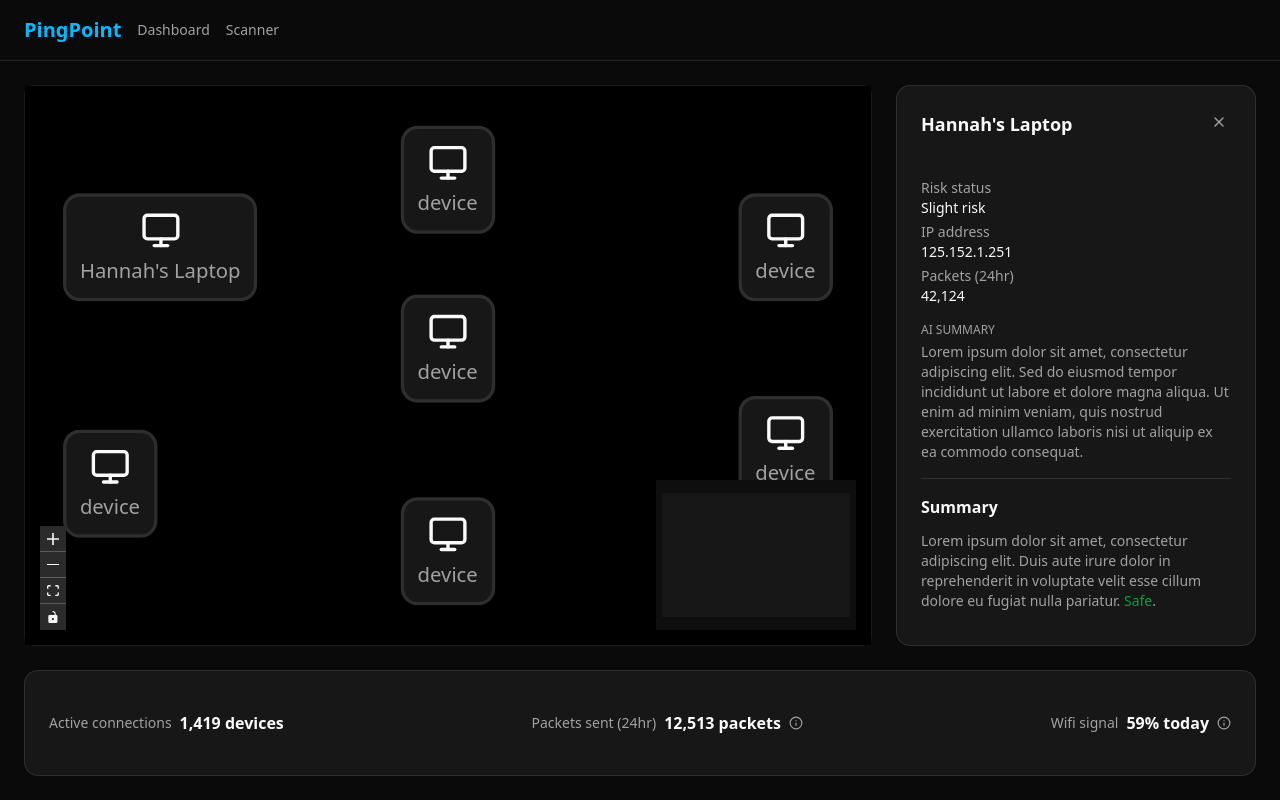
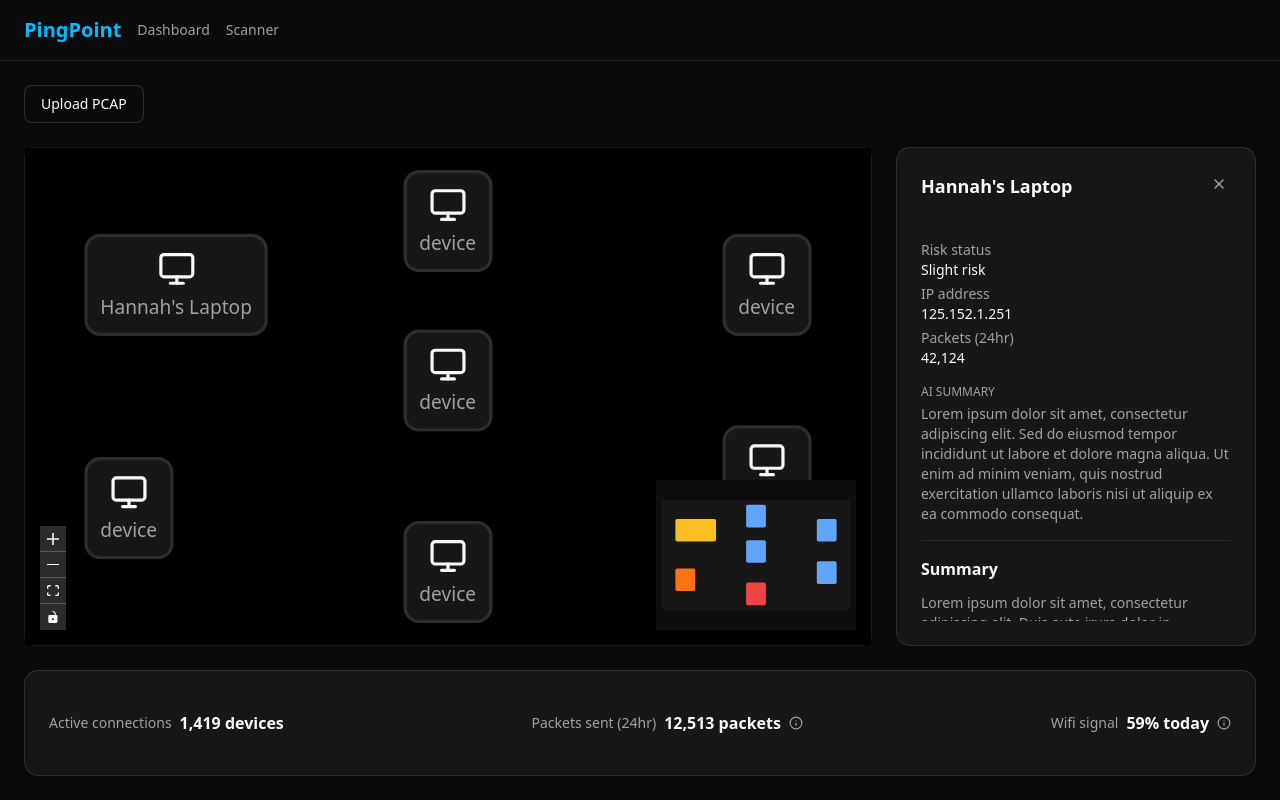
Before and after one commit to zack-white/jumbohack2026, a Next.js app in the folder frontend/: page /dashboard in a window 1280 px wide. Built offline with nearby package versions, Linux system fonts and the light colour scheme.

Commit message:
upload PCAP

```diff
--- a/frontend/components/dashboard/NetworkGraph.tsx
+++ b/frontend/components/dashboard/NetworkGraph.tsx
@@ -78,6 +78,8 @@ const defaultEdges: Edge[] = [
   { id: "e5-6", source: "5", target: "6" },
 ];
 
+export { defaultNodes, defaultEdges };
+
 export default function NetworkGraph({
   nodes = defaultNodes,
   edges = defaultEdges,
@@ -95,6 +97,8 @@ export default function NetworkGraph({
         edges={edges}
         onNodesChange={onNodesChange ?? (() => {})}
         onEdgesChange={onEdgesChange ?? (() => {})}
+        nodesDraggable
+        nodesConnectable={false}
         onConnect={onConnect}
         onNodeClick={(_, node) => onNodeSelect?.(node)}
         onPaneClick={() => onNodeSelect?.(null)}
--- a/frontend/components/dashboard/PingPointDashboard.tsx
+++ b/frontend/components/dashboard/PingPointDashboard.tsx
@@ -1,24 +1,121 @@
 "use client";
 
-import { useState } from "react";
-import NetworkGraph from "./NetworkGraph";
+import { useCallback, useRef } from "react";
+import { useNodesState, useEdgesState } from "@xyflow/react";
+import type { Node, Edge } from "@xyflow/react";
+import NetworkGraph, {
+  defaultNodes,
+  defaultEdges,
+  type NetworkNodeData,
+} from "./NetworkGraph";
 import DevicePanel from "./DevicePanel";
 import MetricsBar from "./MetricsBar";
-import type { Node } from "@xyflow/react";
-import type { NetworkNodeData } from "./NetworkGraph";
+import { parsePcap } from "@/lib/pcapParser";
+
+const NODE_SPACING = 180;
+const COLS = 6;
+
+function pcapToNodesAndEdges(
+  hosts: { ip: string; hostname?: string; packetCount: number }[],
+  connections: { srcIp: string; dstIp: string; packetCount: number }[]
+): { nodes: Node<NetworkNodeData>[]; edges: Edge[] } {
+  const ipToId = new Map<string, string>();
+  hosts.forEach((h, i) => ipToId.set(h.ip, h.ip));
+
+  const nodes: Node<NetworkNodeData>[] = hosts.map((h, i) => {
+    const row = Math.floor(i / COLS);
+    const col = i % COLS;
+    const x = 100 + col * NODE_SPACING;
+    const y = 80 + row * NODE_SPACING;
+    return {
+      id: h.ip,
+      type: "device",
+      position: { x, y },
+      data: {
+        label: h.hostname ?? h.ip,
+        ip: h.ip,
+        risk: "none" as const,
+      },
+    };
+  });
+
+  const seen = new Set<string>();
+  const edges: Edge[] = [];
+  for (const c of connections) {
+    if (!ipToId.has(c.srcIp) || !ipToId.has(c.dstIp)) continue;
+    const key = c.srcIp < c.dstIp ? `${c.srcIp}-${c.dstIp}` : `${c.dstIp}-${c.srcIp}`;
+    if (seen.has(key)) continue;
+    seen.add(key);
+    edges.push({
+      id: `e-${key}`,
+      source: c.srcIp,
+      target: c.dstIp,
+    });
+  }
+
+  return { nodes, edges };
+}
 
 export function PingPointDashboard() {
-  // Ready for websocket: update nodes/edges here when PCAP stream arrives
-  const [nodes, setNodes] = useState<Node<NetworkNodeData>[] | undefined>();
-  const [selectedNode, setSelectedNode] = useState<Node<NetworkNodeData> | null>(null);
+  const [nodes, setNodes, onNodesChange] = useNodesState<Node<NetworkNodeData>>(defaultNodes);
+  const [edges, setEdges, onEdgesChange] = useEdgesState(defaultEdges);
+  const fileInputRef = useRef<HTMLInputElement>(null);
+
+  const handlePcapUpload = useCallback(
+    (e: React.ChangeEvent<HTMLInputElement>) => {
+      const file = e.target.files?.[0];
+      if (!file) return;
+      const reader = new FileReader();
+      reader.onload = () => {
+        try {
+          const buffer = reader.result as ArrayBuffer;
+          const { hosts, connections } = parsePcap(buffer);
+          if (hosts.length === 0) {
+            return;
+          }
+          const { nodes: newNodes, edges: newEdges } = pcapToNodesAndEdges(
+            hosts,
+            connections
+          );
+          setNodes(newNodes);
+          setEdges(newEdges);
+        } catch {
+          // ignore parse errors
+        }
+      };
+      reader.readAsArrayBuffer(file);
+      e.target.value = "";
+    },
+    [setNodes, setEdges]
+  );
 
   return (
     <div className="flex min-h-0 flex-1 flex-col gap-6 overflow-hidden">
+      <div className="flex items-center gap-4">
+        <input
+          ref={fileInputRef}
+          type="file"
+          accept=".pcap,.cap,application/vnd.tcpdump.pcap"
+          onChange={handlePcapUpload}
+          className="hidden"
+          aria-label="Upload PCAP"
+        />
+        <button
+          type="button"
+          onClick={() => fileInputRef.current?.click()}
+          className="rounded-md border border-input bg-background px-4 py-2 text-sm font-medium hover:bg-accent"
+        >
+          Upload PCAP
+        </button>
+      </div>
+
       <div className="grid min-h-0 flex-1 grid-cols-1 gap-6 lg:grid-cols-[1fr_360px]">
         <div className="flex min-h-0 flex-col">
           <NetworkGraph
             nodes={nodes}
-            onNodeSelect={setSelectedNode}
+            edges={edges}
+            onNodesChange={onNodesChange as (changes: unknown[]) => void}
+            onEdgesChange={onEdgesChange}
             className="min-h-0 flex-1"
           />
         </div>
@@ -27,7 +124,7 @@ export function PingPointDashboard() {
         </aside>
       </div>
 
-      <MetricsBar className="shrink-0" />
+      <MetricsBar />
     </div>
   );
 }
--- /dev/null
+++ b/frontend/lib/pcapParser.ts
@@ -0,0 +1,204 @@
+/**
+ * Minimal PCAP parser for browser: extracts IPv4 hosts, packet stats,
+ * hostnames from DHCP, and connections (src<->dst pairs).
+ * Supports standard PCAP (link-type Ethernet) only.
+ */
+
+const PCAP_GLOBAL_HEADER_SIZE = 24;
+const PCAP_PACKET_HEADER_SIZE = 16;
+const ETHERNET_HEADER_SIZE = 14;
+const ETHERTYPE_IPV4 = 0x0800;
+const IP_HEADER_MIN_SIZE = 20;
+const IP_SRC_OFFSET = 12;
+const IP_DST_OFFSET = 16;
+const IP_PROTOCOL_OFFSET = 9;
+const PROTO_UDP = 17;
+const UDP_HEADER_SIZE = 8;
+const DHCP_BOOTPS_PORT = 67;
+const DHCP_OPTIONS_START = 236;
+const DHCP_OPTION_HOSTNAME = 12;
+const DHCP_OPTION_END = 255;
+
+function readU32(view: DataView, offset: number, littleEndian: boolean): number {
+  return view.getUint32(offset, littleEndian);
+}
+
+function readU16(view: DataView, offset: number, littleEndian: boolean): number {
+  return view.getUint16(offset, littleEndian);
+}
+
+function ipToString(view: DataView, offset: number): string {
+  return `${view.getUint8(offset)}.${view.getUint8(offset + 1)}.${view.getUint8(offset + 2)}.${view.getUint8(offset + 3)}`;
+}
+
+function macToString(view: DataView, offset: number): string {
+  const parts: string[] = [];
+  for (let i = 0; i < 6; i++) {
+    parts.push(view.getUint8(offset + i).toString(16).padStart(2, "0"));
+  }
+  return parts.join(":");
+}
+
+function decodeHostname(view: DataView, offset: number, len: number): string | null {
+  let s = "";
+  for (let i = 0; i < len; i++) {
+    const b = view.getUint8(offset + i);
+    if (b >= 0x20 && b < 0x7f) s += String.fromCharCode(b);
+    else if (b !== 0) return null;
+  }
+  return s.trim() || null;
+}
+
+export interface HostInfo {
+  ip: string;
+  packetCount: number;
+  mac?: string;
+  hostname?: string;
+  firstSeenMs?: number;
+  lastSeenMs?: number;
+}
+
+export interface Connection {
+  srcIp: string;
+  dstIp: string;
+  packetCount: number;
+}
+
+export interface PcapParseResult {
+  hosts: HostInfo[];
+  connections: Connection[];
+}
+
+export function parsePcap(buffer: ArrayBuffer): PcapParseResult {
+  const view = new DataView(buffer);
+  if (buffer.byteLength < PCAP_GLOBAL_HEADER_SIZE) {
+    throw new Error("File too small to be a valid PCAP");
+  }
+
+  const magic = readU32(view, 0, false);
+  const littleEndian = magic === 0xd4c3b2a1 || magic === 0xd5c3b2a1;
+  const isNano = magic === 0xa1b2c3d5 || magic === 0xd5c3b2a1;
+  const validMagic =
+    magic === 0xa1b2c3d4 ||
+    magic === 0xa1b2c3d5 ||
+    magic === 0xd4c3b2a1 ||
+    magic === 0xd5c3b2a1;
+  if (!validMagic) {
+    throw new Error("Invalid PCAP magic number. Standard PCAP (.pcap) is supported.");
+  }
+
+  const linkType = readU32(view, 20, littleEndian);
+  if (linkType !== 1) {
+    throw new Error("Only Ethernet link type is supported");
+  }
+
+  const hostMap = new Map<string, HostInfo>();
+  const connectionMap = new Map<string, number>(); // "srcIp|dstIp" -> count
+  const ipToHostname = new Map<string, string>();
+  const macToHostname = new Map<string, string>();
+  let offset = PCAP_GLOBAL_HEADER_SIZE;
+
+  while (offset + PCAP_PACKET_HEADER_SIZE <= buffer.byteLength) {
+    const inclLen = readU32(view, offset + 8, littleEndian);
+    const packetDataStart = offset + PCAP_PACKET_HEADER_SIZE;
+    const packetDataEnd = packetDataStart + inclLen;
+
+    if (packetDataEnd > buffer.byteLength) break;
+
+    const payloadStart = packetDataStart + ETHERNET_HEADER_SIZE;
+    if (payloadStart + 4 > buffer.byteLength) {
+      offset = packetDataEnd;
+      continue;
+    }
+
+    const etherType = readU16(view, packetDataStart + 12, false);
+    if (etherType !== ETHERTYPE_IPV4) {
+      offset = packetDataEnd;
+      continue;
+    }
+
+    if (payloadStart + IP_HEADER_MIN_SIZE > buffer.byteLength) {
+      offset = packetDataEnd;
+      continue;
+    }
+
+    const srcIp = ipToString(view, payloadStart + IP_SRC_OFFSET);
+    const dstIp = ipToString(view, payloadStart + IP_DST_OFFSET);
+    const srcMac = macToString(view, packetDataStart);
+
+    const tsSec = readU32(view, offset, littleEndian);
+    const tsUsec = readU32(view, offset + 4, littleEndian);
+    const tsMs = tsSec * 1000 + (isNano ? tsUsec / 1e6 : Math.floor(tsUsec / 1000));
+
+    // Track hosts
+    for (const ip of [srcIp, dstIp]) {
+      const existing = hostMap.get(ip);
+      if (existing) {
+        existing.packetCount += 1;
+        if (tsMs != null) {
+          existing.lastSeenMs = tsMs;
+          if (existing.firstSeenMs == null) existing.firstSeenMs = tsMs;
+        }
+      } else {
+        hostMap.set(ip, {
+          ip,
+          packetCount: 1,
+          mac: ip === srcIp ? srcMac : undefined,
+          firstSeenMs: tsMs,
+          lastSeenMs: tsMs,
+        });
+      }
+    }
+
+    // Track connections (both directions; normalize key for dedup)
+    const key = srcIp < dstIp ? `${srcIp}|${dstIp}` : `${dstIp}|${srcIp}`;
+    connectionMap.set(key, (connectionMap.get(key) ?? 0) + 1);
+
+    // DHCP: extract hostname
+    const ipHeaderLen = (view.getUint8(payloadStart) & 0x0f) * 4;
+    const udpStart = payloadStart + ipHeaderLen;
+    if (
+      view.getUint8(payloadStart + IP_PROTOCOL_OFFSET) === PROTO_UDP &&
+      udpStart + UDP_HEADER_SIZE + DHCP_OPTIONS_START + 2 <= packetDataEnd
+    ) {
+      const udpDstPort = readU16(view, udpStart + 2, false);
+      if (udpDstPort === DHCP_BOOTPS_PORT) {
+        const dhcpPayload = udpStart + UDP_HEADER_SIZE;
+        let optOffset = dhcpPayload + DHCP_OPTIONS_START;
+        while (optOffset + 1 < packetDataEnd) {
+          const code = view.getUint8(optOffset);
+          if (code === DHCP_OPTION_END) break;
+          const len = view.getUint8(optOffset + 1);
+          if (optOffset + 2 + len > packetDataEnd) break;
+          if (code === DHCP_OPTION_HOSTNAME && len > 0) {
+            const hostname = decodeHostname(view, optOffset + 2, len);
+            if (hostname) {
+              if (srcIp !== "0.0.0.0") ipToHostname.set(srcIp, hostname);
+              macToHostname.set(srcMac, hostname);
+            }
+            break;
+          }
+          optOffset += 2 + len;
+        }
+      }
+    }
+
+    offset = packetDataEnd;
+  }
+
+  for (const host of hostMap.values()) {
+    host.hostname =
+      ipToHostname.get(host.ip) ?? (host.mac ? macToHostname.get(host.mac) : undefined);
+  }
+
+  const connections: Connection[] = [];
+  for (const [key, count] of connectionMap.entries()) {
+    const [a, b] = key.split("|");
+    connections.push({ srcIp: a, dstIp: b, packetCount: count });
+  }
+
+  return {
+    hosts: Array.from(hostMap.values()),
+    connections,
+  };
+}
```
